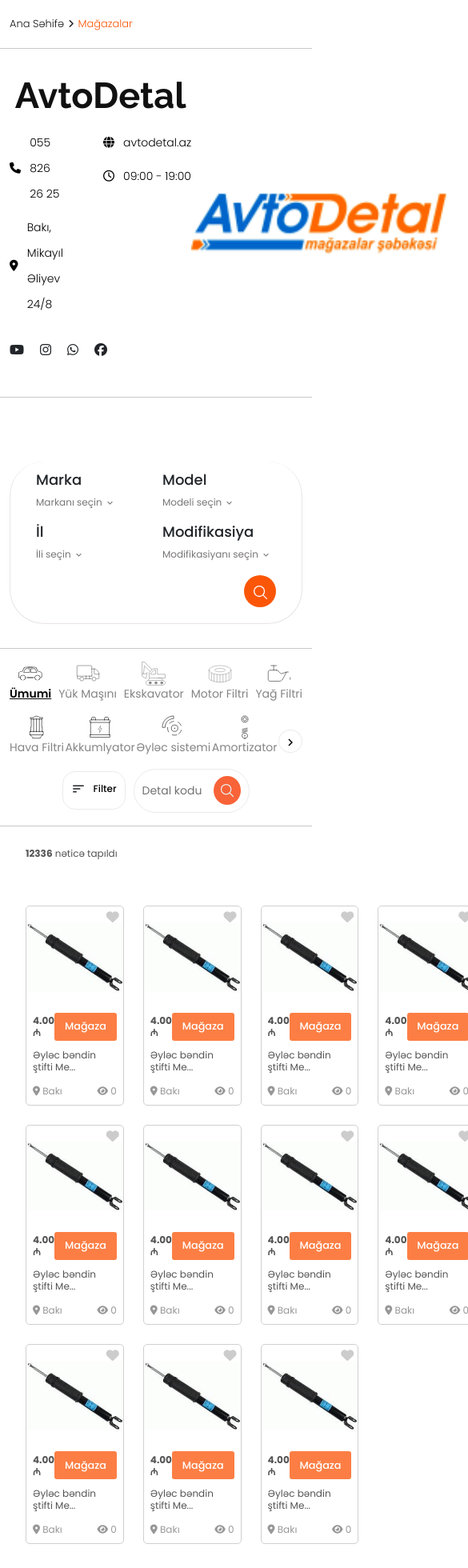
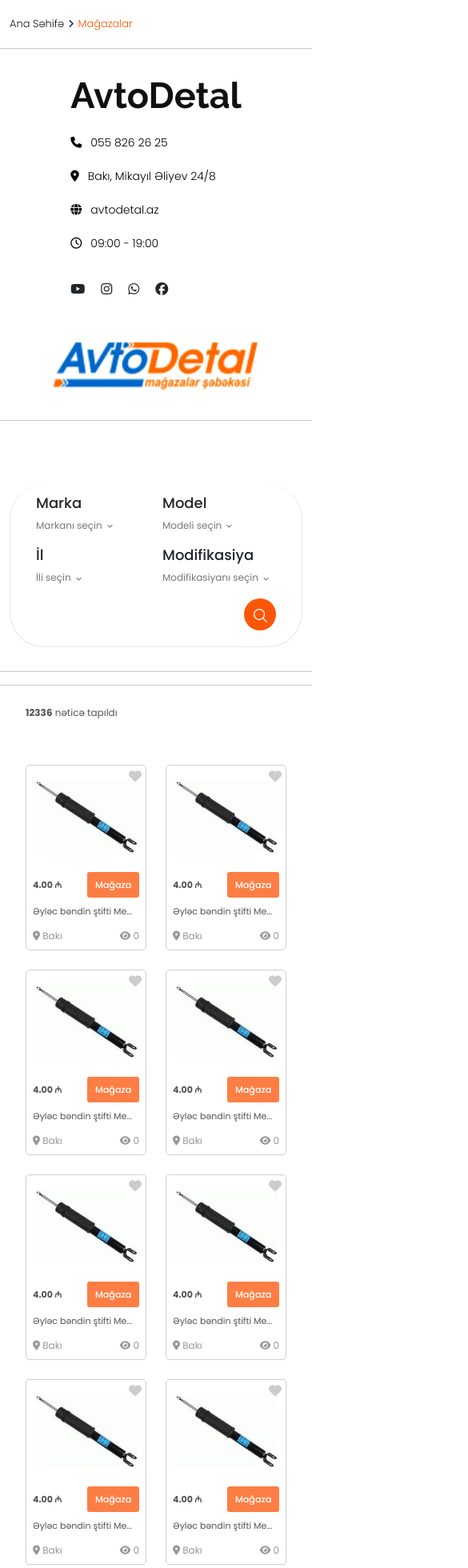
Before and after one commit to Aytac21/AutoSpare, a React (Vite) app: page /shoptype in a window 390 px wide. Shown: the top 1960 px of the page at 80% size, 585 px wide, since content can reach past the window. Built offline with nearby package versions, Linux system fonts and the light colour scheme.

Commit message:
resposive

```diff
--- a/src/App.css
+++ b/src/App.css
@@ -1870,6 +1870,29 @@
   grid-template-columns: repeat(4, 1fr);
 }
 
+.result-size ul input[type="number"] {
+  width: 175px;
+  padding: 8px;
+  border: 1px solid #ccc;
+  border-radius: 4px;
+  position: relative;
+  z-index: 10;
+  margin-top: 25px;
+  font-size: 16px;
+
+}
+
+.result-size ul input[type="number"]:hover {
+  border-color: #666;
+}
+
+.result-size ul input[type="number"]:focus {
+  outline: none;
+  border-color: #007bff;
+  box-shadow: 0 0 5px rgba(0, 123, 255, 0.5);
+}
+
+
 /* ////////////////////////////////////// Şahin ///////////////////////////////////////////////////// */
 
 .App {
--- a/src/Responsive.css
+++ b/src/Responsive.css
@@ -1,9 +1,19 @@
-@media screen and (max-width: 1190px) {
-  /* .cart-page {
-    flex-direction: column;
-    align-items: flex-start;
-    gap: 30px;
-  } */
+@media screen and (max-width: 1200px) {
+  .card-summary{
+    padding:0;
+    border: 0;
+    margin-top: 30px;
+  }
+}
+
+@media screen and (max-width: 1150px) {
+  .shop-type-product ul li:first-of-type button{
+    padding: 0.5rem 0.6rem;
+    font-size: 0.7rem;
+  }
+  .shop-type-product ul li p{
+    font-size: 11px;
+  }
 }
 
 @media screen and (max-width: 1000px) {
@@ -39,6 +49,20 @@
     display: grid;
     grid-template-columns: repeat(4, 1fr);
   }
+  .result-size ul input[type="number"] {
+    width: 95px;
+    font-size: 15px;
+  }
+}
+
+@media screen and (max-width: 990px) {
+  .shops-type-detail-img img {
+  width: 18rem;
+  }
+  .shops-shop-type-products {
+    display: grid;
+    grid-template-columns: repeat(4, 1fr);
+  }
 }
 
 @media screen and (max-width: 770px) {
@@ -59,6 +83,33 @@
   .shops-search-input input {
   font-size: 14px;
   }
+  .shops-type-detail{
+    flex-direction: column;
+  }
+  .order-detail ul{
+    gap: 15px;
+    align-items: start;
+    padding: 0;
+  }
+  .order-detail ul li:first-of-type{
+    padding: 9px 7px 12px 7px;
+  }
+  .order-detail ul li:first-of-type svg {
+  font-size: 11px;
+  }
+  .order-detail ul li:first-of-type p {
+  font-size: 12px;
+  }
+  .order-detail > div{
+    flex-direction: column;
+  }
+}
+
+@media screen and (max-width: 680px) {
+  .shops-shop-type-products {
+    display: grid;
+    grid-template-columns: repeat(3, 1fr);
+  }
 }
 
 @media screen and (max-width: 550px) {
@@ -66,9 +117,6 @@
     display: grid;
     grid-template-columns: repeat(2, 1fr);
   }
-}
-
-@media screen and (max-width: 550px) {
   .login-main-community > p:first-of-type {
     font-size: 20px;
   }
@@ -137,7 +185,8 @@
   }
 
   .result-size ul li a,
-  .result-size ul li a i {
+  .result-size ul li a i,
+  .result-size ul input[type="number"] {
     font-size: 12px;
   }
   .result-filter-search > div:last-of-type,
@@ -154,6 +203,29 @@
   .shops-search-input input {
     font-size: 12px;
 }
+.shops-shop-type-products {
+  display: grid;
+  grid-template-columns: repeat(2, 1fr);
+}
+.shops-type-detail-img img {
+  width: 16rem;
+}
+
+.order-detail ul > li p{
+  font-size: 13px;
+}
+.order-detail img {
+  width: 90px;
+}
+.order-header ul {
+  gap: 55px;
+}
+.order-header ul li {
+  font-size: 15px;
+}
+.order-detail > div{
+  padding-right: 0;
+}
 }
 
 @media screen and (max-width: 430px) {
@@ -169,12 +241,16 @@
   .result-size ul li {
     width: 90px;
     height: 45px;
+  }
+  .result-size ul li a{
     display: flex;
     align-items: center;
     justify-content: center;
   }
+
   .result-size ul li a,
-  .result-size ul li a i {
+  .result-size ul li a i,
+  .result-size ul input[type="number"] {
     font-size: 11px;
   }
   .result-size ul {
@@ -182,8 +258,15 @@
   }
   .shops-search-input i{
     font-size: 12px;
-
   }
+  .shops-type-detail-text > div:first-of-type {
+    display: flex;
+    flex-direction: column;
+    gap: 10px;
+}
+.result-size ul input[type="number"] {
+  width: 60px;
+}
 }
 
 @media screen and (max-width: 410px) {
@@ -194,4 +277,15 @@
   .shops-car img{
     height: 4rem;
   }
+  .order-detail ul > li p {
+    font-size: 12px;
 }
+}
+
+@media screen and (max-width: 370px) {
+  .shops-shop-type-products {
+    display: grid;
+    grid-template-columns: repeat(1, 1fr);
+  }
+
+}
--- a/src/components/Logins/LoginPhoneNumber.jsx
+++ b/src/components/Logins/LoginPhoneNumber.jsx
@@ -14,11 +14,6 @@
       navigate("/loginemail");
     }, 3000);
   };
-
-  // const handleContinue = () => {
-  //   onClose();
-  //   onOpenEmailModal();
-  // };
 
   return (
     <div className="login">
--- a/src/pages/Results/Results.jsx
+++ b/src/pages/Results/Results.jsx
@@ -1,4 +1,4 @@
-import React from "react";
+import React, { useState } from "react";
 import Car from "../Car/index";
 import image from "../../assets/car.svg";
 import { TiTick } from "react-icons/ti";
@@ -10,6 +10,10 @@
 import { Link } from "react-router-dom";
 
 function Results() {
+  const [showEniInput, setShowEniInput] = useState(false);
+  const [showHundurlukInput, setShowHundurlukInput] = useState(false);
+  const [showRadiusInput, setShowRadiusInput] = useState(false);
+
   return (
     <div className="hr-add">
       <hr />
@@ -21,21 +25,30 @@
         <div>
           <div className="results-filter">
             <div className="result-size">
-              <ul>
+              <ul className="dropdown-list">
                 <li>
-                  <a href="">
+                  <a href="#" onClick={() => setShowEniInput(!showEniInput)}>
                     Eni <i className="fa-solid fa-chevron-down"></i>
                   </a>
+                  {showEniInput && (
+                    <input className="dropdown-input" type="number" placeholder="Eni daxil edin" />
+                  )}
                 </li>
                 <li>
-                  <a href="">
+                  <a href="#" onClick={() => setShowHundurlukInput(!showHundurlukInput)}>
                     Hündürlük <i className="fa-solid fa-chevron-down"></i>
                   </a>
+                  {showHundurlukInput && (
+                    <input className="dropdown-input" type="number" placeholder="Hündürlüyü daxil edin" />
+                  )}
                 </li>
                 <li>
-                  <a href="">
+                  <a href="#" onClick={() => setShowRadiusInput(!showRadiusInput)}>
                     Radius <i className="fa-solid fa-chevron-down"></i>
                   </a>
+                  {showRadiusInput && (
+                    <input className="dropdown-input" type="number" placeholder="Radiusu daxil edin" />
+                  )}
                 </li>
               </ul>
             </div>
--- a/src/pages/ShopType.jsx
+++ b/src/pages/ShopType.jsx
@@ -66,7 +66,7 @@
       </div>
       <hr />
       <Navbar />
-      <Category />
+      {/* <Category /> */}
       <hr />
       <div className="shop-type-product-number">
         <p>
@@ -252,6 +252,7 @@
         <div className="shop-type-product">
           <div>
             <a href="">
+              <i className="fa-solid fa-heart"></i>
               <img src={detail1} alt="" />
             </a>
           </div>
```
